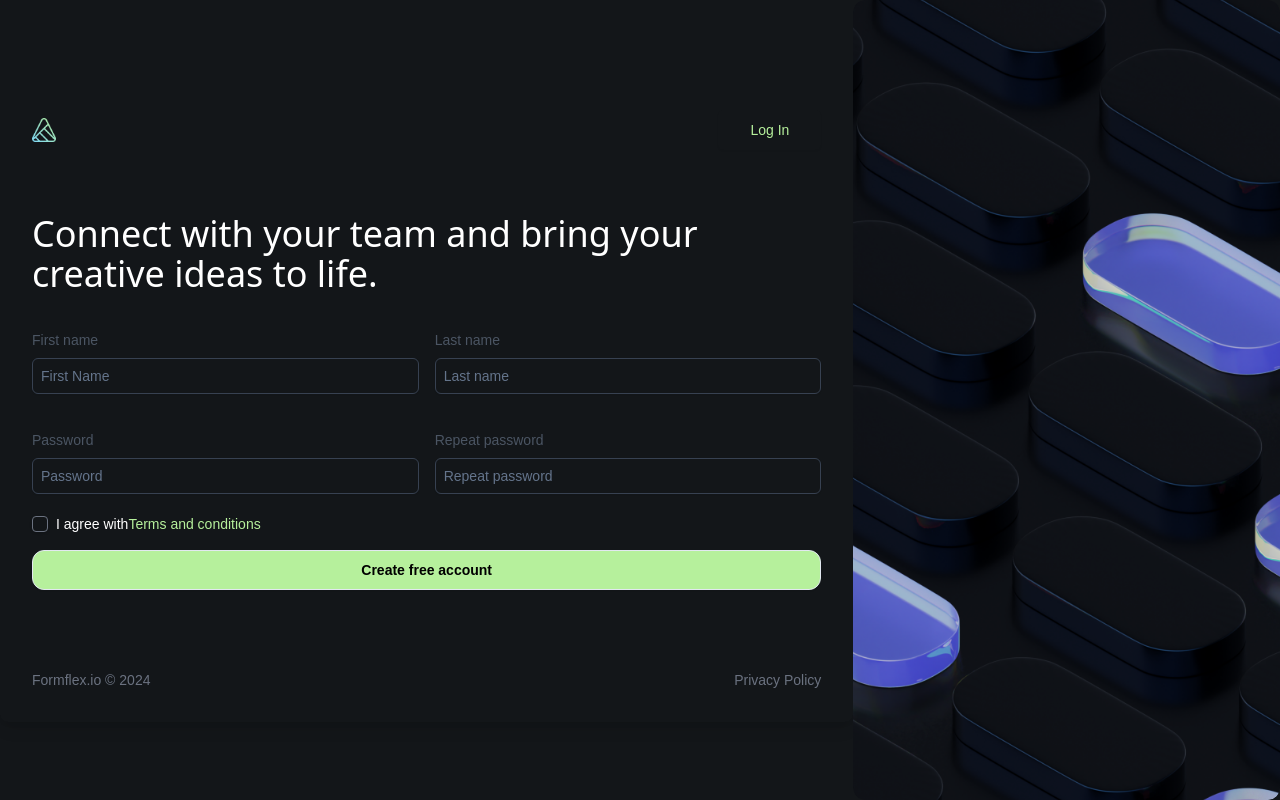
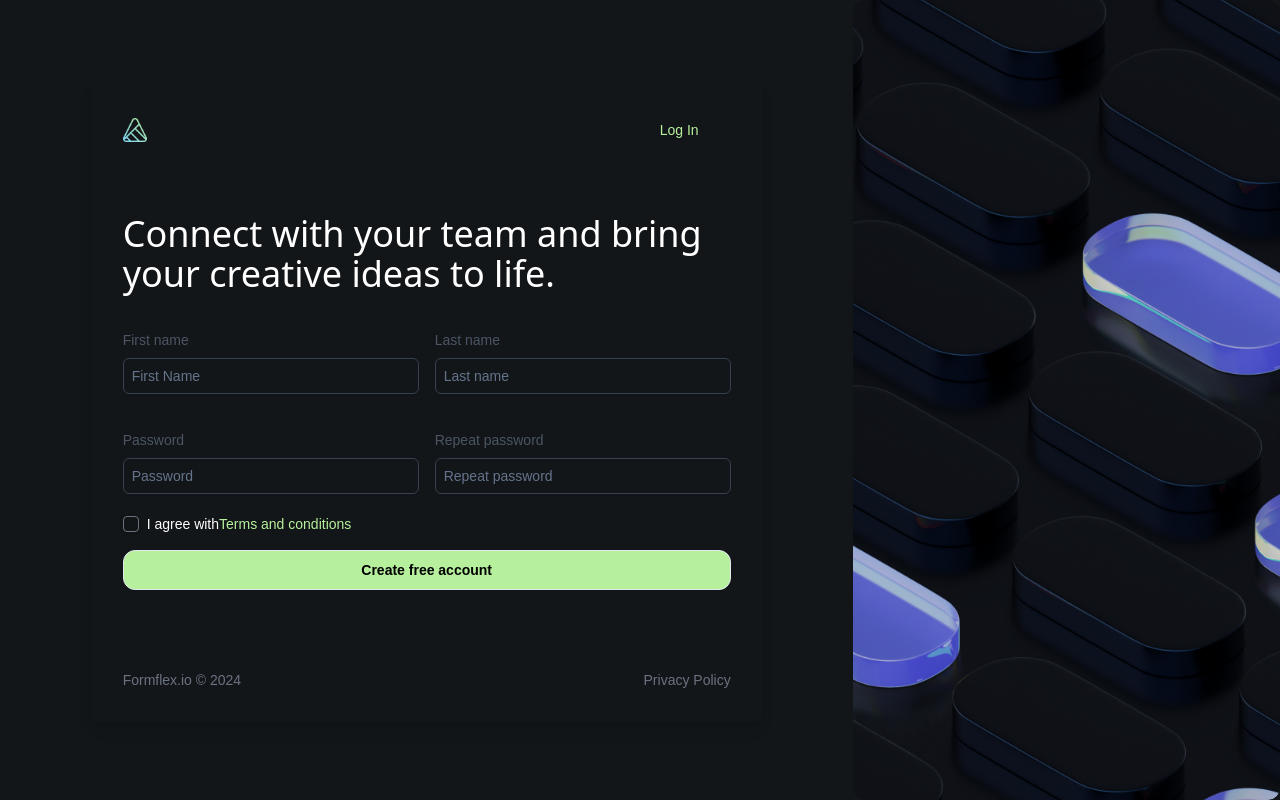
Before and after one commit to prasoon-88/formflex.io, a Next.js app: page /signup in a window 1280 px wide. Built offline with nearby package versions, Linux system fonts and the light colour scheme.

Commit message:
fix: login grid

```diff
--- a/src/app/(onboarding)/signup/layout.tsx
+++ b/src/app/(onboarding)/signup/layout.tsx
@@ -13,7 +13,7 @@ export default function SignupLayout({
           <div className="">
             <div className="min-h-screen flex items-center justify-center bg-cover bg-center">
               {/* ------------------------------------------------Left Side---------------------------------------------------- */}
-              <div className=" p-8 rounded-lg shadow-lg w-full max-w-4xl ">
+              <div className=" p-8 rounded-lg shadow-lg w-full max-w-2xl ">
                 <div className="flex justify-between items-center mb-16">
                   <div className="text-2xl font-bold">
                     <img
```
